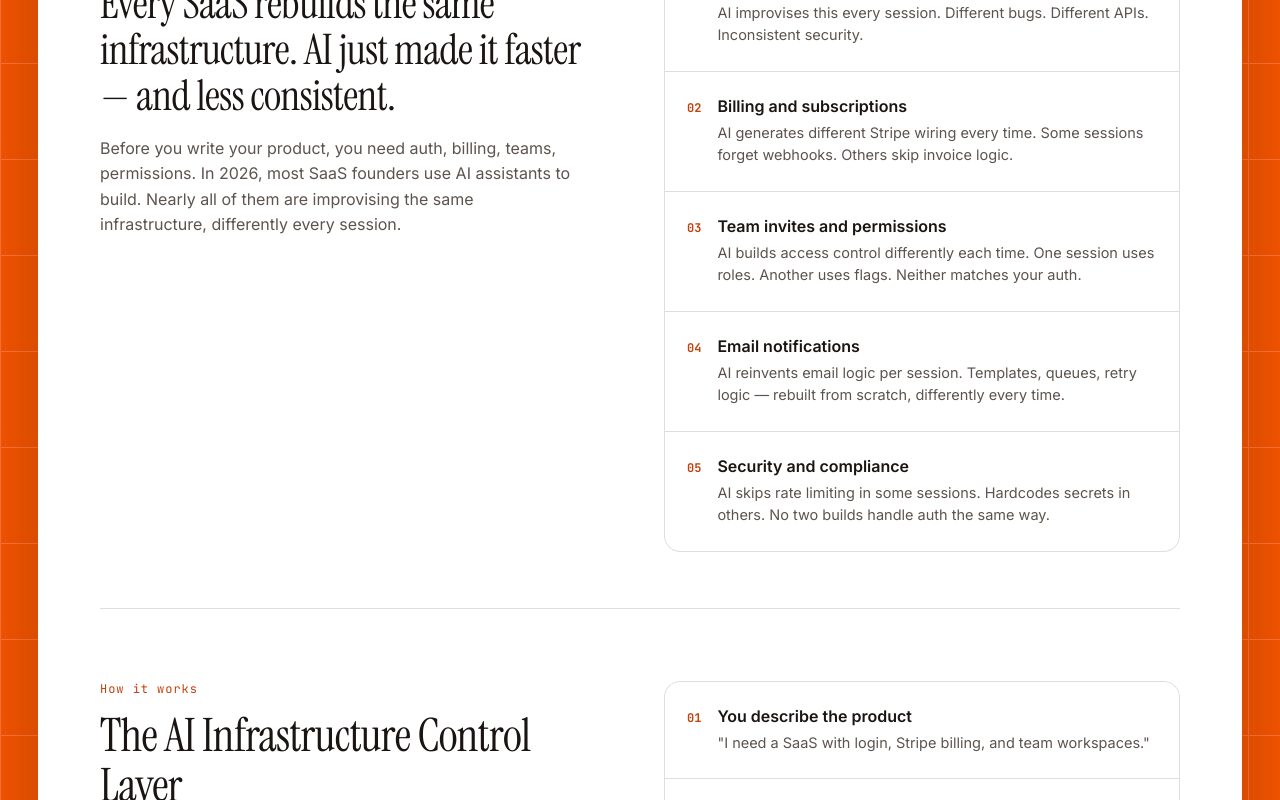
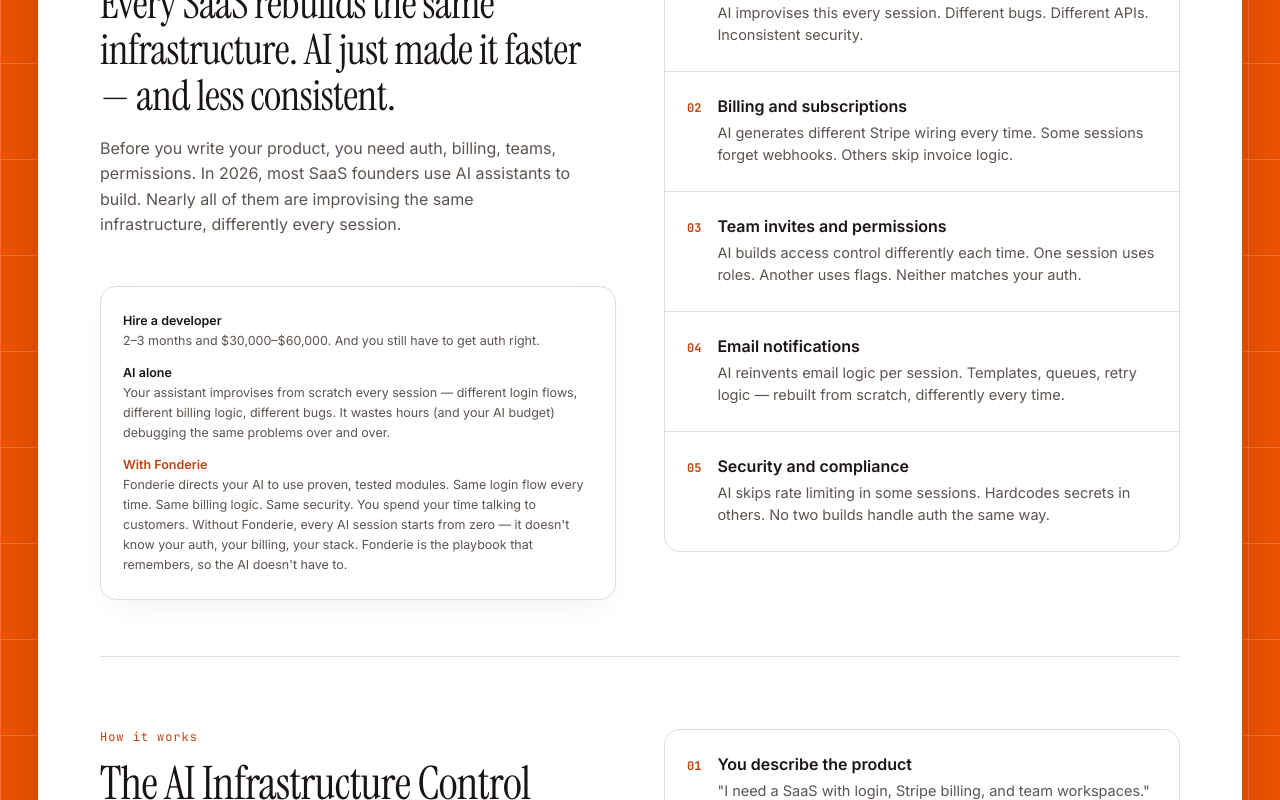
Before and after one commit to fonderiejs/landing, a Next.js app: page /en in a window 1280 px wide. Shown: the part 993-1793 px from the top of the page. Built offline with nearby package versions, Linux system fonts and the light colour scheme.

Commit message:
refactor(problem): restore ledger to left column for visual balance

```diff
--- a/app/[locale]/sections/Problem.tsx
+++ b/app/[locale]/sections/Problem.tsx
@@ -12,11 +12,35 @@
         align="start"
         className="problem__grid"
       >
-        {/* Left column: copy only */}
-        <Col span={6} className="problem__copy" data-reveal>
-          <p className="eyebrow">{t('eyebrow')}</p>
-          <h2 className="section-title section-title--sm">{t('title')}</h2>
-          <p className="problem__lede">{t('lede')}</p>
+        {/* Left column: copy + ledger stacked */}
+        <Col span={6} data-reveal>
+          <div className="problem__copy">
+            <p className="eyebrow">{t('eyebrow')}</p>
+            <h2 className="section-title section-title--sm">{t('title')}</h2>
+            <p className="problem__lede">{t('lede')}</p>
+          </div>
+
+          <div className="problem__ledger">
+            <div className="problem__ledger-foot">
+              <p className="problem__ledger-note">
+                <b className="problem__ledger-note-head">{t('byHandTitle')}</b>
+                <br />
+                {t('byHandText')}
+              </p>
+              <p className="problem__ledger-note">
+                <b className="problem__ledger-note-head">{t('withAiTitle')}</b>
+                <br />
+                {t('withAiText')}
+              </p>
+              <p className="problem__ledger-note">
+                <b className="problem__ledger-note-head--accent">
+                  {t('withFonderieTitle')}
+                </b>
+                <br />
+                {t('withFonderieText')}
+              </p>
+            </div>
+          </div>
         </Col>
 
         {/* Right column: numbered list */}
```
